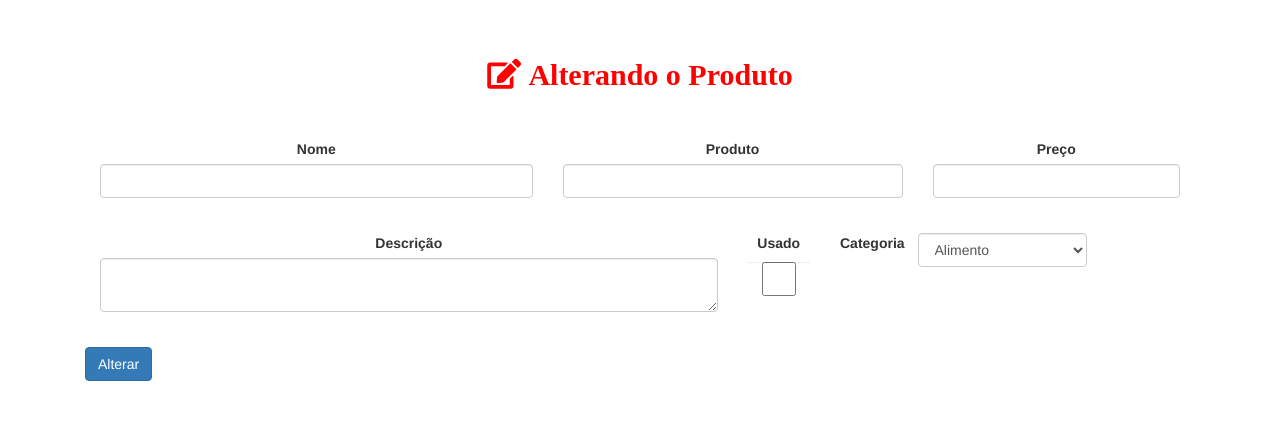
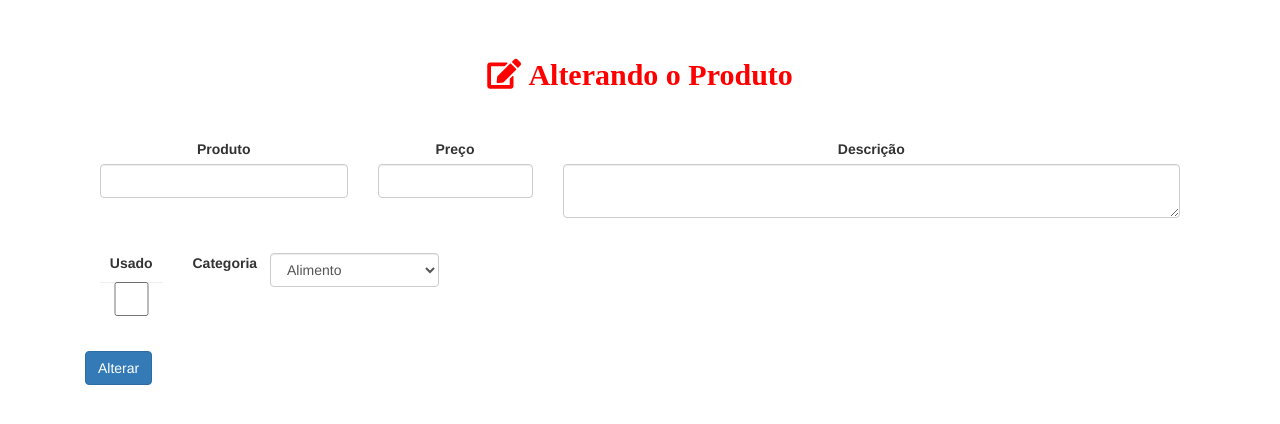
Before and after one commit to flavio-magela/PHP-O.Objeto, a PHP site: page /alterar-formulario-produto.php in a window 1280 px wide. Shown: the part 51-475 px from the top of the page. Run offline with PHP 8.4, Linux system fonts and the light colour scheme; data comes from the database, SQL or seed files in the repository; data that the repository does not hold is empty; some libraries are stand-ins or nearby versions.

Commit message:
Retirada do campo nome do cliente no opção alterar produto

```diff
--- a/altera-produto.php
+++ b/altera-produto.php
@@ -3,7 +3,7 @@
  include("BD-produto.php");
 
 $id = $_POST["id"];
-$nome = $_POST["nome"];
+// $nome = $_POST["nome"];
 $produto = $_POST["produto"];
 $preco = $_POST["preco"];
 $descricao = $_POST["descricao"];
--- a/alterar-formulario-produto.php
+++ b/alterar-formulario-produto.php
@@ -22,13 +22,13 @@ $usado = $produto ['usado']? "checked='checked'" : ""; //si for usado iqual a tr
 		 </div>
 
 		</div>
-		<div class="form-group col-sm-5">
+		<!-- <div class="form-group col-sm-5">
 			<label class="alinhar">Nome  </label><input   type="text" class="form-control" name="nome" /></br>
-		</div>
-		<div class="form-group col-sm-4">
+		</div>	 -->
+		<div class="form-group col-sm-3">
 			<label class="alinhar">Produto</label><input  type="text" class="form-control" name="produto" value="<?=$produto['nome'] ?>" /></br>
 		</div>
-		<div class="form-group col-sm-3">
+		<div class="form-group col-sm-2">
 			<label class="alinhar">Preço  </label> <input type="number" class="form-control" name="preco" value="<?=$produto['preco'] ?>" /></br>
 		</div>
 		<div class="form-group col-sm-7">
@@ -78,7 +78,7 @@ $usado = $produto ['usado']? "checked='checked'" : ""; //si for usado iqual a tr
 
 	</div>
 
-<div class="form-group col-sm-12">
+<div class="form-group col-sm-11">
 	<button class="btn btn-primary" type="submit">Alterar</button>
 </div>
 
--- a/produto-formulario.php
+++ b/produto-formulario.php
@@ -38,6 +38,7 @@ $categorias = ListaCategorias($conexao);
 					<!-- Criação da Categoria com Combo Box - Caixa de Seleção -->
 
 					<select name="categoria_id" class="form-control">
+
 						<?php foreach ($categorias as $categoria) : ?>
 
 						  <option value="<?= $categoria['id'] ?>"> <?= $categoria['nome']?></option>
@@ -68,6 +69,9 @@ $categorias = ListaCategorias($conexao);
 <div class="form-group col-sm-12">
 	<button class="btn btn-primary" type="submit">Cadastrar</button>
 </div></br>
+
+ <!-- Criação da Lista de Formulário      -->
+
 </form></br></br>
 <?php
 	if(array_key_exists("removido",$_GET) && $_GET["removido"]=="true"){
@@ -83,7 +87,7 @@ $categorias = ListaCategorias($conexao);
 
 ?>
  <table class="table table-striped table-bordered">
- 	<h2 class="fa fa-list-alt titulo" > Lista de Produtos</h2> </br>
+ 	<h2 class="fa fa-list-alt titulo" > Produtos</h2> </br>
  	<tr></br>
 	        <th class=" titulo1">Produto</th>
 	        <th class=" titulo1">Preço</th>
```
